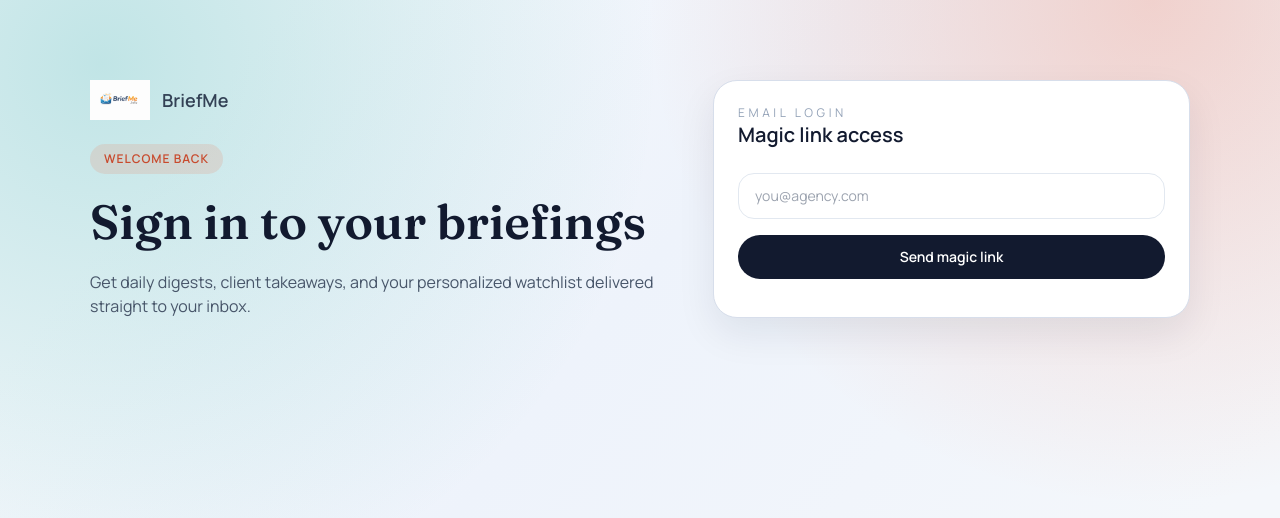
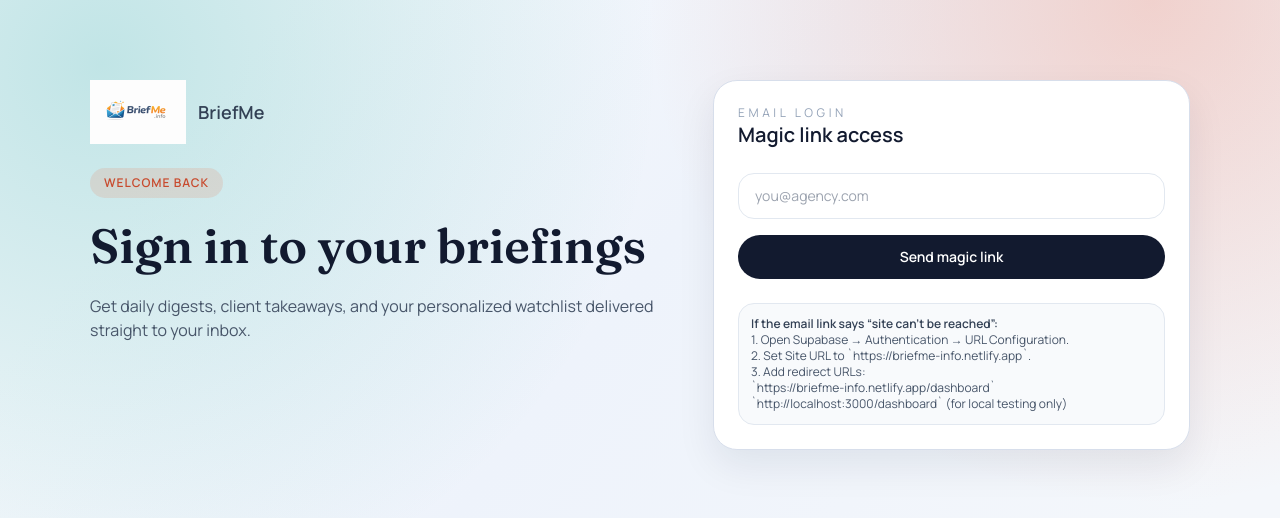
Before and after one commit to david-berkowitz/briefme, a Next.js app: page /auth in a window 1280 px wide. Shown: the top 518 px of the page. Built offline with nearby package versions, Linux system fonts and the light colour scheme; no server answers.

Commit message:
Improve magic-link guidance and enlarge logo usage

```diff
--- a/src/app/auth/page.tsx
+++ b/src/app/auth/page.tsx
@@ -6,24 +6,32 @@ import { getSupabase } from "@/lib/supabaseClient";
 export default function AuthPage() {
   const [email, setEmail] = useState("");
   const [status, setStatus] = useState<"idle" | "loading" | "sent" | "error">("idle");
+  const [errorMessage, setErrorMessage] = useState("");
   const supabase = getSupabase();
+  const redirectTarget =
+    typeof window === "undefined" ? "" : `${window.location.origin}/dashboard`;
 
   const handleSubmit = async (event: React.FormEvent) => {
     event.preventDefault();
     if (!supabase) {
+      setErrorMessage("Supabase is not connected yet.");
       setStatus("error");
       return;
     }
 
     setStatus("loading");
+    setErrorMessage("");
 
     const { error } = await supabase.auth.signInWithOtp({
       email,
       options: {
-        emailRedirectTo: `${window.location.origin}/dashboard`
+        emailRedirectTo: redirectTarget
       }
     });
 
+    if (error) {
+      setErrorMessage(error.message);
+    }
     setStatus(error ? "error" : "sent");
   };
 
@@ -35,7 +43,7 @@ export default function AuthPage() {
             <img
               src="/briefme-logo.png"
               alt="BriefMe"
-              className="h-10 w-auto object-contain"
+              className="h-14 w-auto object-contain mix-blend-multiply md:h-16"
             />
             <span className="text-lg font-semibold text-slate-700">BriefMe</span>
           </div>
@@ -76,11 +84,27 @@ export default function AuthPage() {
             </button>
           </form>
           {status === "sent" && (
-            <p className="text-sm text-emerald-600">Check your inbox for the login link.</p>
+            <div className="space-y-2 text-sm text-emerald-700">
+              <p>Check your inbox for the login link.</p>
+              <p className="text-xs text-slate-500">Link target: {redirectTarget}</p>
+            </div>
           )}
           {status === "error" && (
-            <p className="text-sm text-rose-600">Something went wrong. Try again.</p>
+            <div className="space-y-2 text-sm text-rose-600">
+              <p>Could not send or use magic link: {errorMessage || "Something went wrong."}</p>
+              <p className="text-xs text-slate-500">
+                This is usually a Supabase URL setting issue, not Gmail linking.
+              </p>
+            </div>
           )}
+          <div className="rounded-2xl border border-slate-200 bg-slate-50 p-3 text-xs text-slate-600">
+            <p className="font-semibold text-slate-700">If the email link says “site can’t be reached”:</p>
+            <p>1. Open Supabase → Authentication → URL Configuration.</p>
+            <p>2. Set Site URL to `https://briefme-info.netlify.app`.</p>
+            <p>3. Add redirect URLs:</p>
+            <p>`https://briefme-info.netlify.app/dashboard`</p>
+            <p>`http://localhost:3000/dashboard` (for local testing only)</p>
+          </div>
         </div>
       </div>
     </main>
--- a/src/app/dashboard/layout.tsx
+++ b/src/app/dashboard/layout.tsx
@@ -14,7 +14,7 @@ export default function DashboardLayout({
               <img
                 src="/briefme-logo.png"
                 alt="BriefMe"
-                className="h-8 w-auto object-contain"
+                className="h-10 w-auto object-contain mix-blend-multiply"
               />
               <span className="brand-title">BriefMe</span>
             </Link>
--- a/src/app/page.tsx
+++ b/src/app/page.tsx
@@ -8,7 +8,7 @@ export default function Home() {
               <img
                 src="/briefme-logo.png"
                 alt="BriefMe"
-                className="h-10 w-auto object-contain"
+                className="h-12 w-auto object-contain mix-blend-multiply md:h-14"
               />
               <span className="brand-title text-lg font-semibold tracking-tight">
                 BriefMe
@@ -236,7 +236,7 @@ export default function Home() {
               <img
                 src="/briefme-logo.png"
                 alt="BriefMe"
-                className="h-8 w-auto object-contain"
+                className="h-10 w-auto object-contain mix-blend-multiply"
               />
               <p className="text-lg font-semibold">BriefMe</p>
             </div>
```
